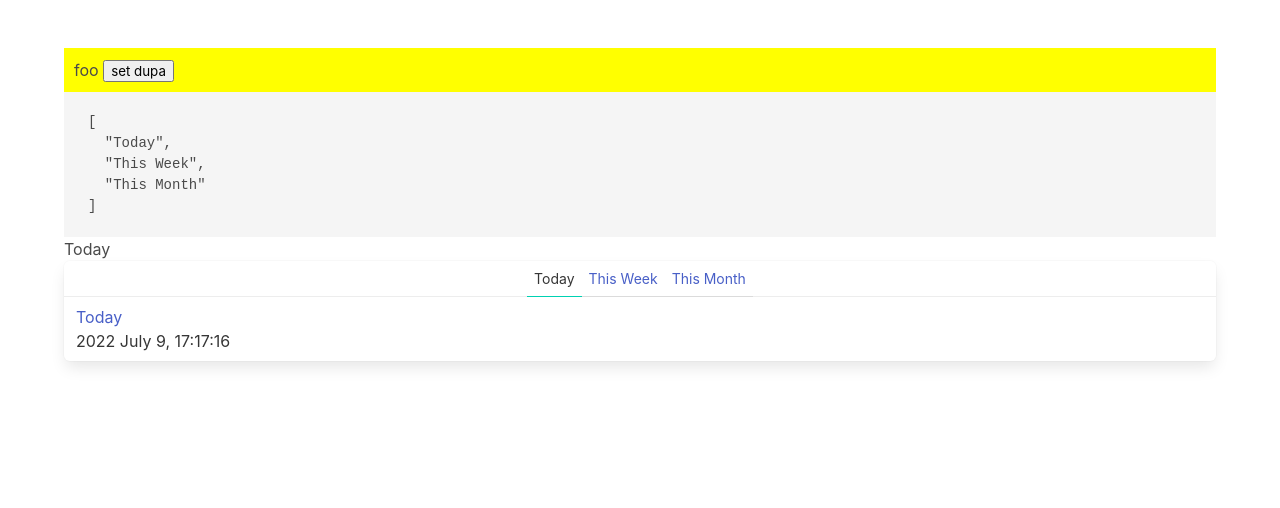
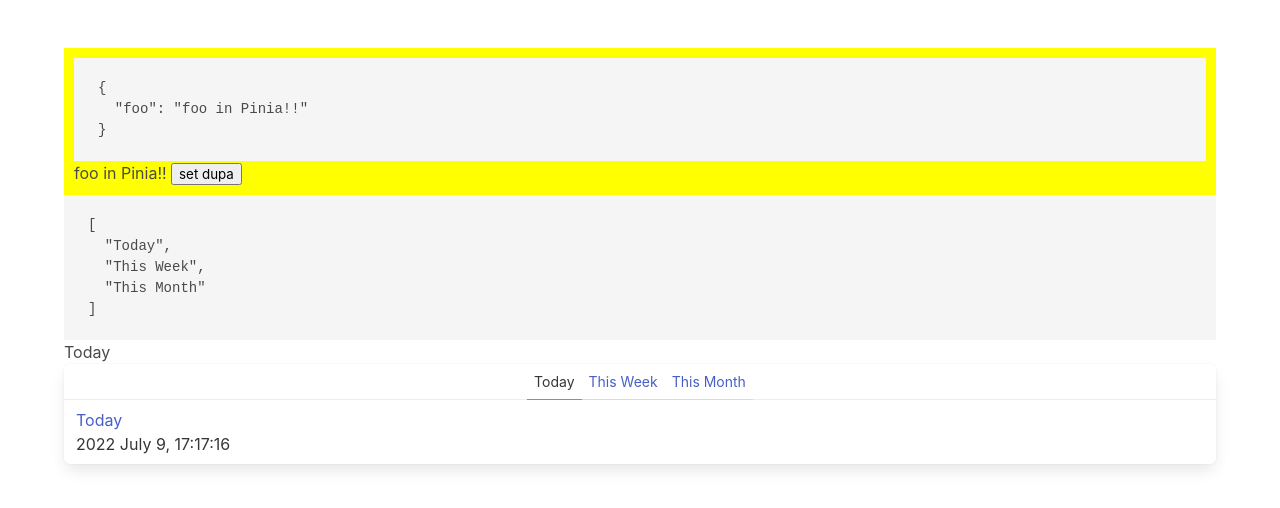
Before and after one commit to webweit-gmbh/udemy-vue-post-app, a Vue app: page / in a window 1280 px wide. Shown: the top 508 px of the page. Built offline with nearby package versions, Linux system fonts and the light colour scheme.

Commit message:
First try of pinia store

```diff
--- a/package.json
+++ b/package.json
@@ -10,6 +10,7 @@
     "dependencies": {
         "@types/luxon": "^2.3.1",
         "luxon": "^2.3.1",
+        "pinia": "^2.0.16",
         "vue": "^3.2.25"
     },
     "devDependencies": {
--- a/src/components/Timeline.vue
+++ b/src/components/Timeline.vue
@@ -39,7 +39,9 @@ const posts = computed<TimelinePost[]>(() => {
 
 <template>
     <div style="padding: 10px; background-color: yellow">
-        {{ postsStore.getState().foo }}
+        <pre>{{ postsStore.$state }}</pre>
+
+        {{ postsStore.foo }}
         <button @click="postsStore.updateFoo('dupa')">set dupa</button>
     </div>
     <pre>{{ periods }}</pre>
--- a/src/main.ts
+++ b/src/main.ts
@@ -1,4 +1,7 @@
 import { createApp } from 'vue';
+import { createPinia } from 'pinia';
 import App from './App.vue';
 
-createApp(App).mount('#app');
+createApp(App)
+    .use(createPinia())
+    .mount('#app');
--- a/src/stores/posts.ts
+++ b/src/stores/posts.ts
@@ -1,8 +1,23 @@
 import { reactive, readonly } from 'vue';
+import { defineStore } from 'pinia';
 
 export interface PostsState {
     foo: string;
 }
+
+export const usePosts = defineStore("posts", {
+    state: (): PostsState => ({
+        foo: "foo in Pinia!!"
+    }),
+
+    actions: {
+        updateFoo(foo: string) {
+            this.foo = foo;
+        }
+    }
+});
+
+/*
 
 export class PostsStore {
     #state: PostsState;
@@ -24,6 +39,8 @@ export class PostsStore {
 
 const store = new PostsStore();
 
+// inject/provide later in the course
 export const usePosts = () => {
     return store;
 };
+*/
```
Also changed, not shown: 1 other file (tests, documents, lock files or other folders).
